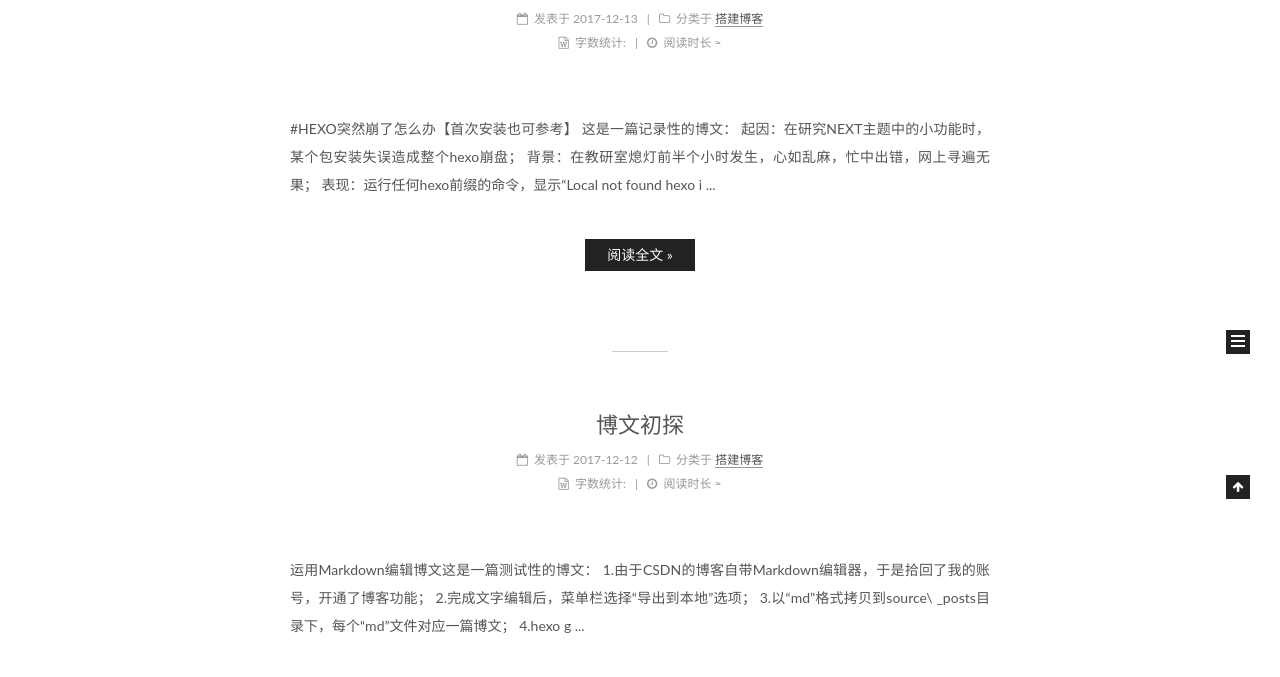
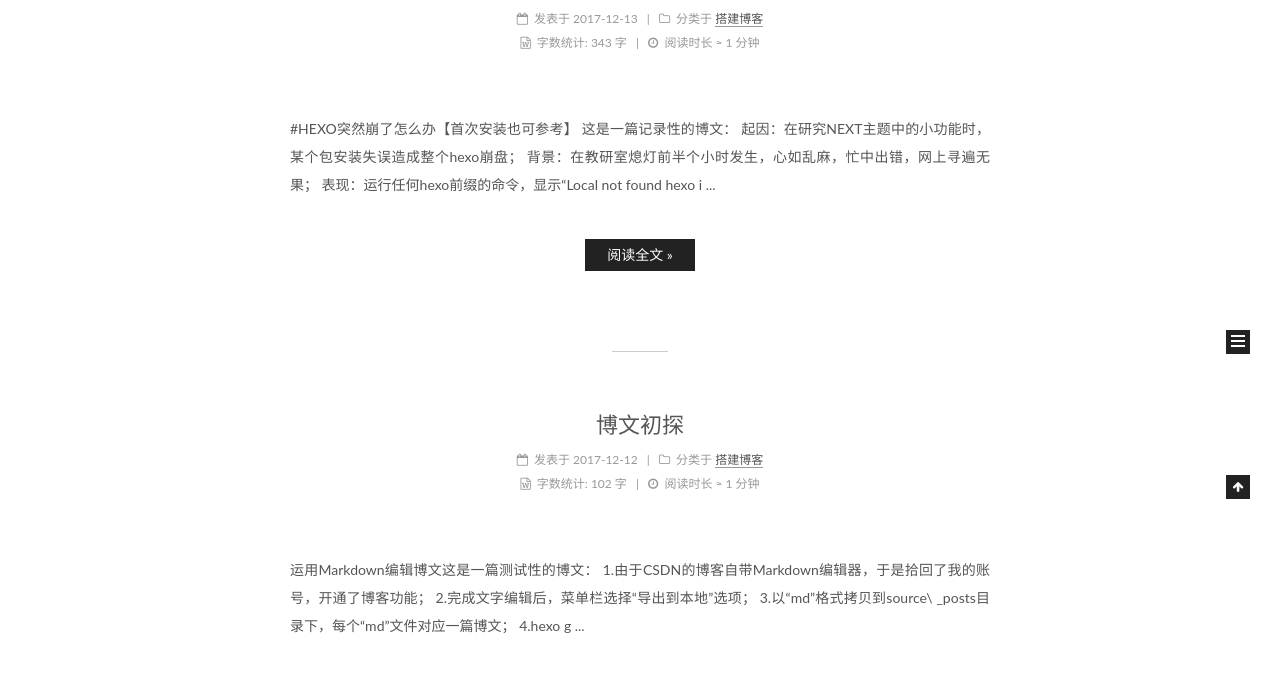
Before and after one commit to JoeyChan0813/JoeyChan0813.github.io, a plain HTML site: page index.html in a window 1280 px wide. Shown: the part 401-1078 px from the top of the page. Drawn offline with Linux system fonts and the light colour scheme.

Commit message:
Site updated: 2017-12-13 10:06:36

```diff
--- a/index.html
+++ b/index.html
@@ -347,7 +347,7 @@
                   <span class="post-meta-item-text">字数统计&#58;</span>
 
                 <span title="字数统计">
-
+                  343 字
                 </span>
 
 
@@ -363,7 +363,7 @@
                   <span class="post-meta-item-text">阅读时长 &asymp;</span>
 
                 <span title="阅读时长">
-
+                  1 分钟
                 </span>
 
             </div>
@@ -530,7 +530,7 @@
                   <span class="post-meta-item-text">字数统计&#58;</span>
 
                 <span title="字数统计">
-
+                  102 字
                 </span>
 
 
@@ -546,7 +546,7 @@
                   <span class="post-meta-item-text">阅读时长 &asymp;</span>
 
                 <span title="阅读时长">
-
+                  1 分钟
                 </span>
 
             </div>
```
Also changed, not shown: 2017/12/12/2017_12_12/index.html (+2 -2 lines), 2017/12/13/2017_12_13/index.html (+2 -2 lines).
